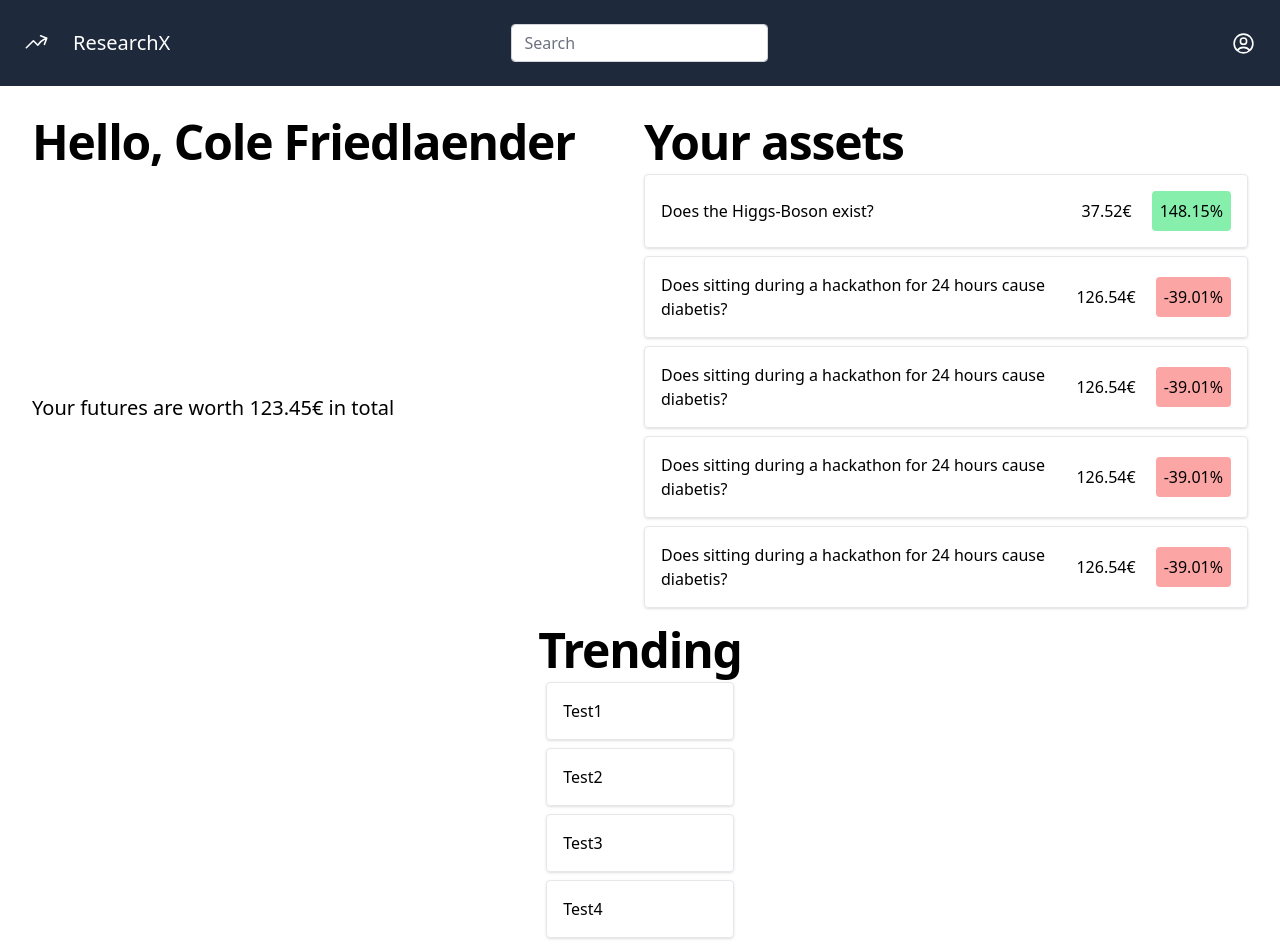
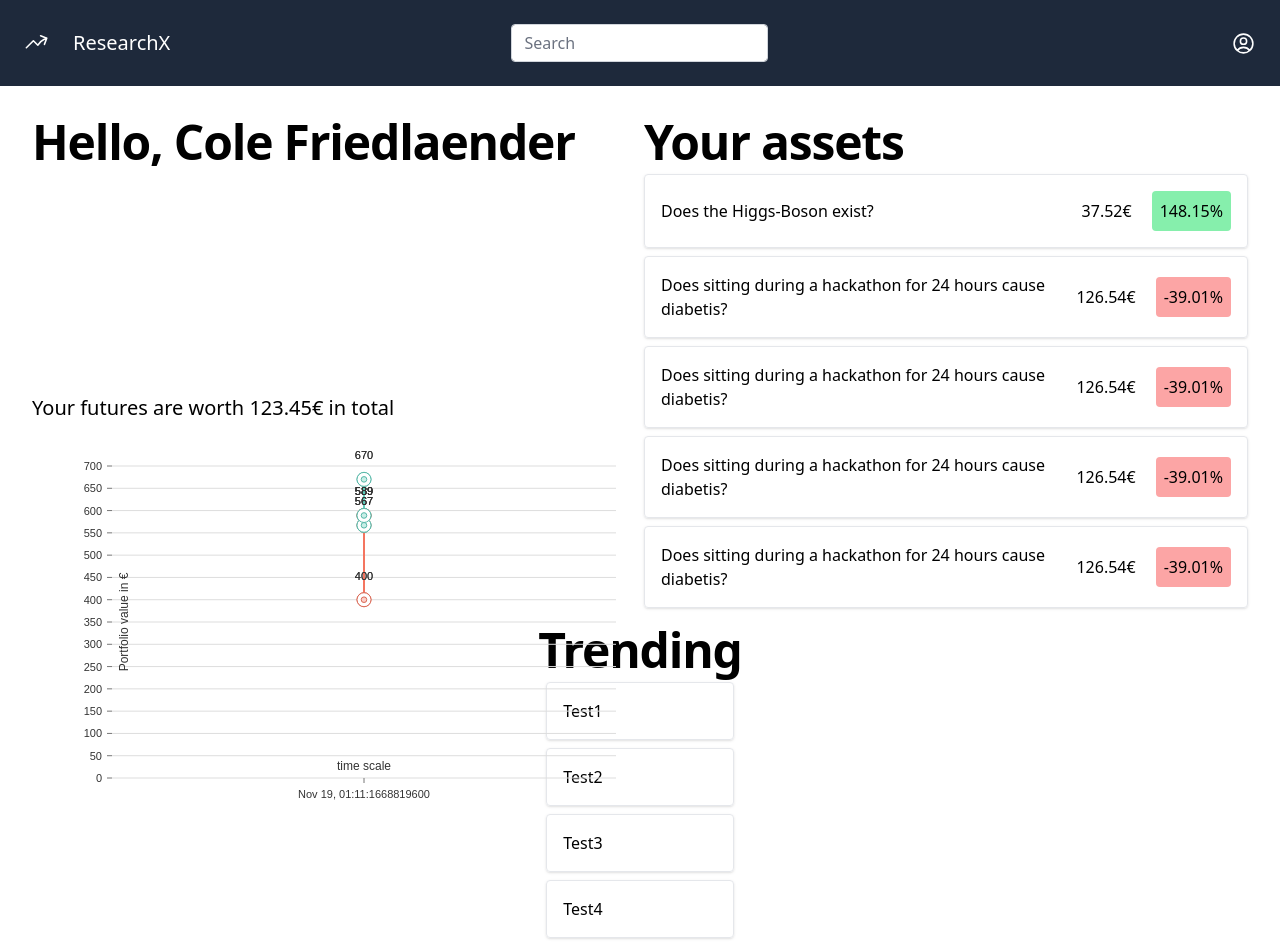
Before and after one commit to DataPiratesTUM/Bloomberg, a Next.js app in the folder frontend/: page / in a window 1280 px wide. Shown: the top 952 px of the page. Built offline with nearby package versions, Linux system fonts and the light colour scheme.

Commit message:
pretty good

```diff
--- a/frontend/components/Graph.tsx
+++ b/frontend/components/Graph.tsx
@@ -1,4 +1,5 @@
 import { Line, ResponsiveLine } from "@nivo/line";
+import { format } from "date-fns";
 
 interface Dot {
   x: string;
@@ -7,12 +8,7 @@ interface Dot {
 // @ts-ignore
 const CustomSymbol = ({ size, color, borderWidth, borderColor }) => (
   <g>
-    <circle
-      fill="#fff"
-      r={size / 2}
-      strokeWidth={borderWidth}
-      stroke={borderColor}
-    />
+    <circle fill="#fff" r={size / 2} strokeWidth={borderWidth} stroke={borderColor} />
     <circle
       r={size / 5}
       strokeWidth={borderWidth}
@@ -24,7 +20,6 @@ const CustomSymbol = ({ size, color, borderWidth, borderColor }) => (
 );
 
 export function Graph({ timeseries }: { timeseries: Timeseries }) {
-  return <></>;
   // Ziel ist https://nivo.rocks/storybook/?path=/docs/line--highlighting-negative-values
   let positive: Dot[] = [];
   let negative: Dot[] = [];
@@ -33,30 +28,36 @@ export function Graph({ timeseries }: { timeseries: Timeseries }) {
   const firstTimestamp = timeseries[0].timestamp;
 
   timeseries.forEach((point, i, series) => {
-    let dot = { x: new Date(point.timestamp).toISOString(), y: point.price };
-    // let nullDot = { ...dot, y: null };
+    const date = format(new Date(point.timestamp), "yyyy-MM-dd:HH");
+    const dot = {
+      x: date,
+      y: point.price,
+    };
+    const nullDot = { ...dot, y: null };
     if (point.price < firstPrice) {
       if (series[i - 1].price > firstPrice) {
         // Wendepunkt
         const previousPoint = series[i - 1];
+        const previousDate = format(new Date(previousPoint.timestamp), "yyyy-MM-dd:HH");
         negative.push({
-          x: new Date(previousPoint.timestamp).toISOString(),
+          x: previousDate,
           y: previousPoint.price,
         });
       }
       // Order of insertion matters
       negative.push(dot);
-      //  positive.push(nullDot);
+      positive.push(nullDot);
 
       if (series[i + 1] && series[i + 1].price >= firstPrice) {
         const nextPoint = series[i + 1];
+        const nextDate = format(new Date(nextPoint.timestamp), "yyyy-MM-dd:HH");
         negative.push({
-          x: new Date(nextPoint.timestamp).toISOString(),
+          x: nextDate,
           y: nextPoint.price,
         });
       }
     } else {
-      //  negative.push(nullDot);
+      negative.push(nullDot);
       positive.push(dot);
     }
   });
@@ -66,8 +67,6 @@ export function Graph({ timeseries }: { timeseries: Timeseries }) {
     <ResponsiveLine
       margin={{ top: 20, right: 20, bottom: 60, left: 80 }}
       animate={true}
-      width={700}
-      height={400}
       data={[
         {
           id: "positive :)",
@@ -91,9 +90,9 @@ export function Graph({ timeseries }: { timeseries: Timeseries }) {
       colors={["rgb(97, 205, 187)", "rgb(244, 117, 96)"]}
       xScale={{
         type: "time",
-        format: "%Y-%m-%dT%H:%M:%SZ",
+        format: "%Y-%m-%d:%H",
       }}
-      xFormat="time:%Y-%m-%dT%H:%M:%SZ"
+      xFormat="time:%Y-%m-%d:H"
       yScale={{
         type: "linear",
         stacked: false,
@@ -105,10 +104,11 @@ export function Graph({ timeseries }: { timeseries: Timeseries }) {
         legendOffset: 12,
       }}
       axisBottom={{
-        display: false,
-        legend: "Time",
+        format: "%b %d, %H:%m:%s",
+        //tickValues: "every 2 days",
+        // tickRotation: -90,
+        legend: "time scale",
         legendOffset: -12,
-        format: "%b %d",
       }}
       pointSymbol={CustomSymbol}
       enableArea={true}
```
